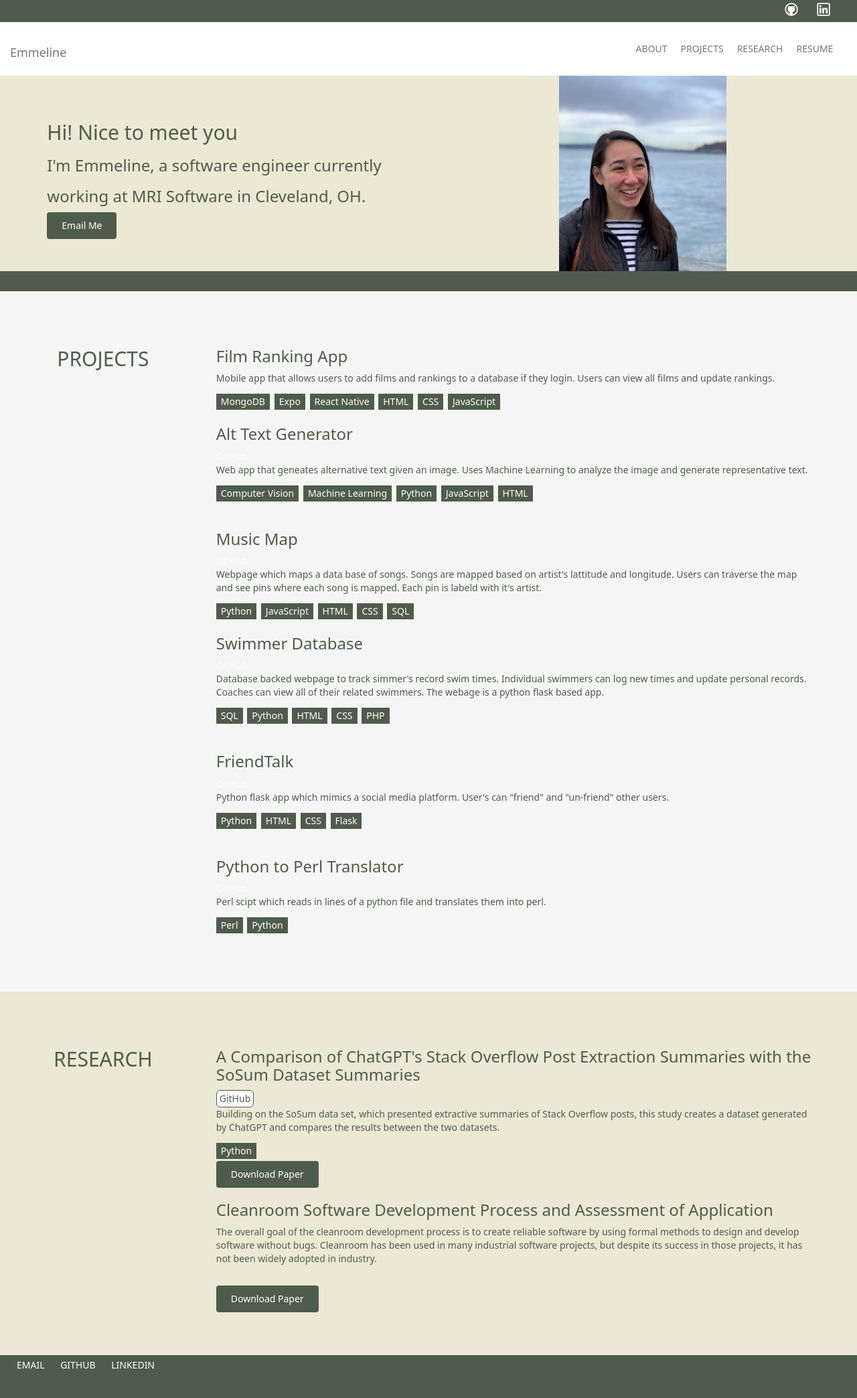
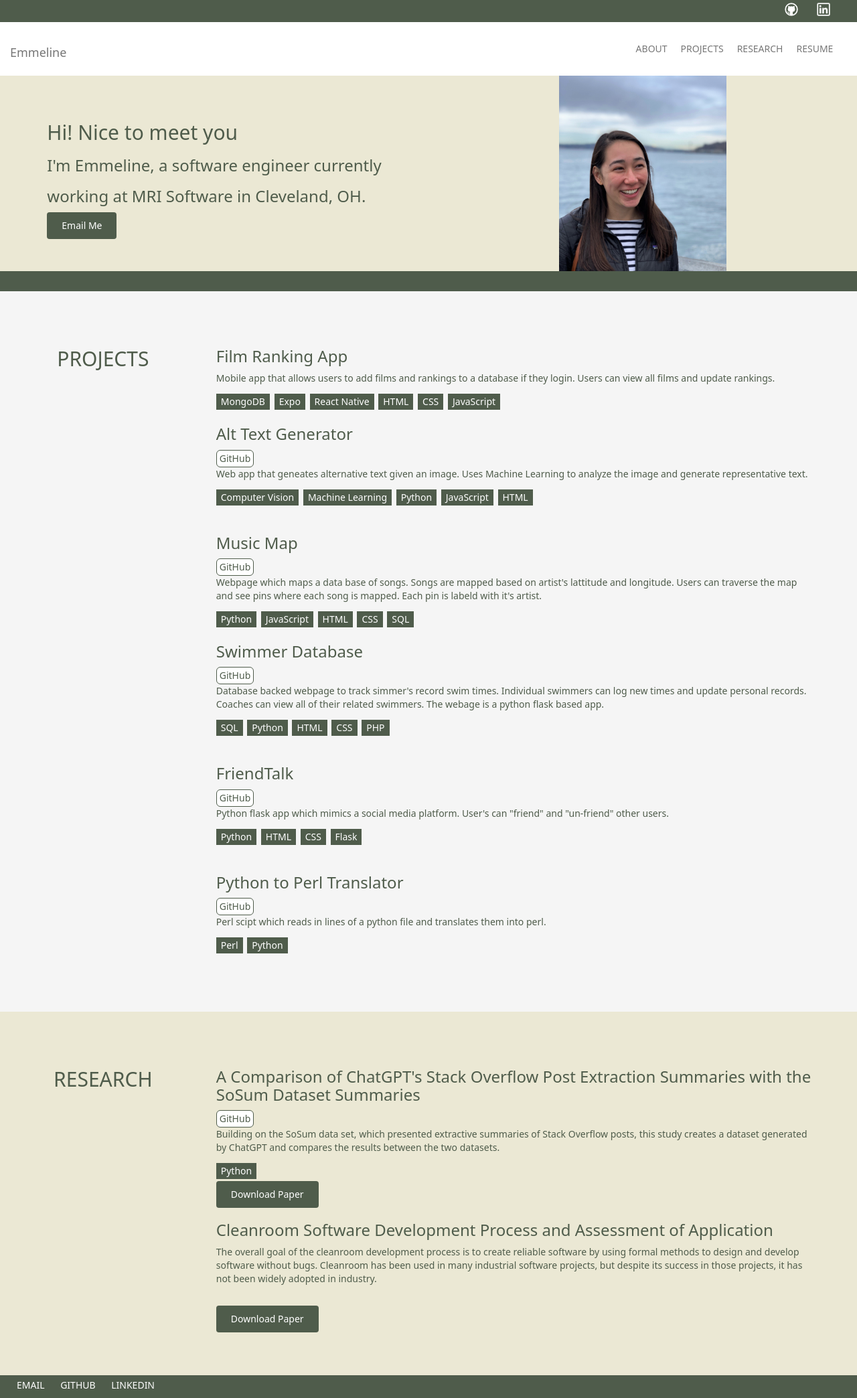
Before and after one commit to emmeline2/emmeline2.github.io, a Jekyll site: the page built from index.html, in a window 1280 px wide. Shown: the whole page at 67% size. Built offline with Jekyll 4.4.1, drawn with Linux system fonts in a browser that asks for light colours; before the commit the page ends 2058 px from its top, so only the background shows below that.

Commit message:
fix github buttons

```diff
--- a/index.html
+++ b/index.html
@@ -41,7 +41,9 @@ title: Emmeline Pearson
 			<div class="languageCube">JavaScript</div>
 			<br>
 			<h3>Alt Text Generator</h3>
-			<a href="https://github.com/emmeline2/AltTextGenerator">GitHub</a>
+			<div class="github-button">
+				<a class="github-button-text" href="https://github.com/emmeline2/AltTextGenerator">GitHub</a>
+			</div>
 			<p> Web app that geneates alternative text given an image. Uses Machine Learning to analyze the image and generate representative text.
 			</p>
 			<div class="languageCube">Computer Vision</div>
@@ -52,7 +54,9 @@ title: Emmeline Pearson
 			<br>
 			<br>
 			<h3>Music Map</h3>
-			<a href="https://github.com/emmeline2/MusicMap">GitHub</a>
+			<div class="github-button">
+				<a class="github-button-text" href="https://github.com/emmeline2/MusicMap">GitHub</a>
+			</div>
 			<p> Webpage which maps a data base of songs. Songs are mapped based on artist's lattitude and longitude. Users can traverse the map and see pins where each song is mapped. Each pin is labeld with it's artist.
 			</p>
 			<div class="languageCube">Python</div>
@@ -62,7 +66,9 @@ title: Emmeline Pearson
 			<div class="languageCube">SQL</div>
 			<br>
 			<h3>Swimmer Database</h3>
-			<a href="https://github.com/emmeline2/SwimmerDBProject">GitHub</a>
+			<div class="github-button">
+				<a class="github-button-text" href="https://github.com/emmeline2/SwimmerDBProject">GitHub</a>
+			</div>
 			<p>Database backed webpage to track simmer's record swim times. Individual swimmers can log new times and update personal records. Coaches can view all
 			   of their related swimmers. The webage is a python flask based app.
 			</p>
@@ -74,7 +80,9 @@ title: Emmeline Pearson
 			<br>
 			<br>
 			<h3>FriendTalk</h3>
-			<a href="https://github.com/emmeline2/friendTalk">GitHub</a>
+			<div class="github-button">
+				<a class="github-button-text" href="https://github.com/emmeline2/friendTalk">GitHub</a>
+			</div>
 			<p>Python flask app which mimics a social media platform. User's can "friend" and "un-friend" other users.
 			</p>
 			<div class="languageCube">Python</div>
@@ -84,7 +92,9 @@ title: Emmeline Pearson
 			<br>
 			<br>
 			<h3>Python to Perl Translator</h3>
-			<a href="https://github.com/emmeline2/translator1">GitHub</a>
+			<div class="github-button">
+				<a class="github-button-text" href="https://github.com/emmeline2/translator1">GitHub</a>
+			</div>
 			<p>Perl scipt which reads in lines of a python file and translates them into perl.
 			</p>
 			<div class="languageCube">Perl</div>
```
